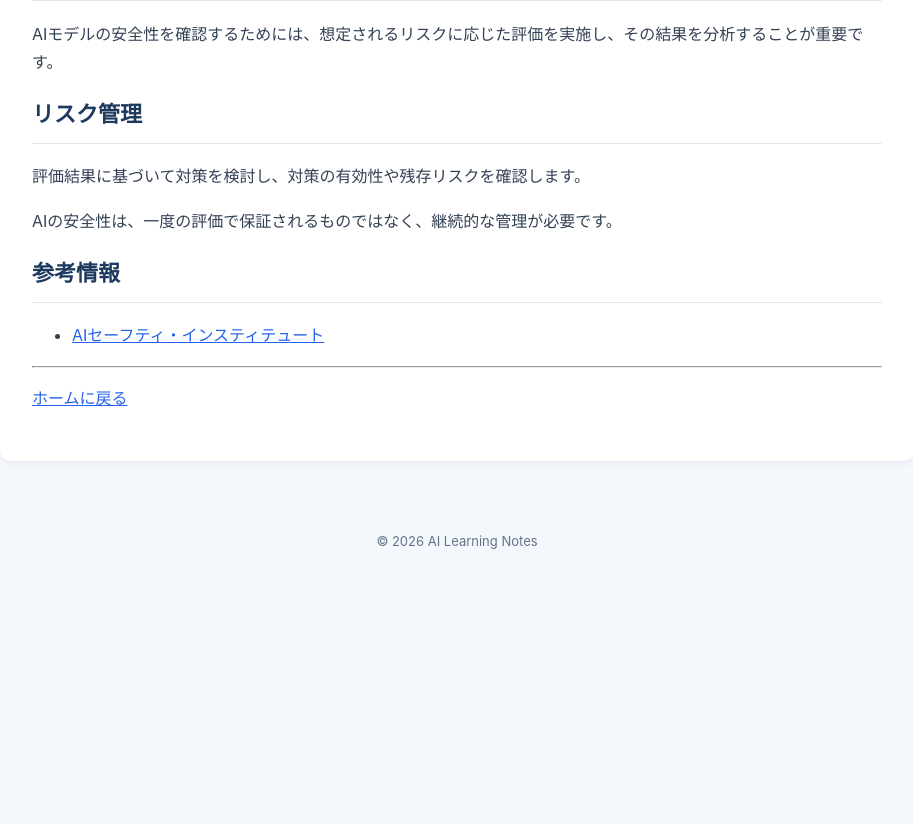
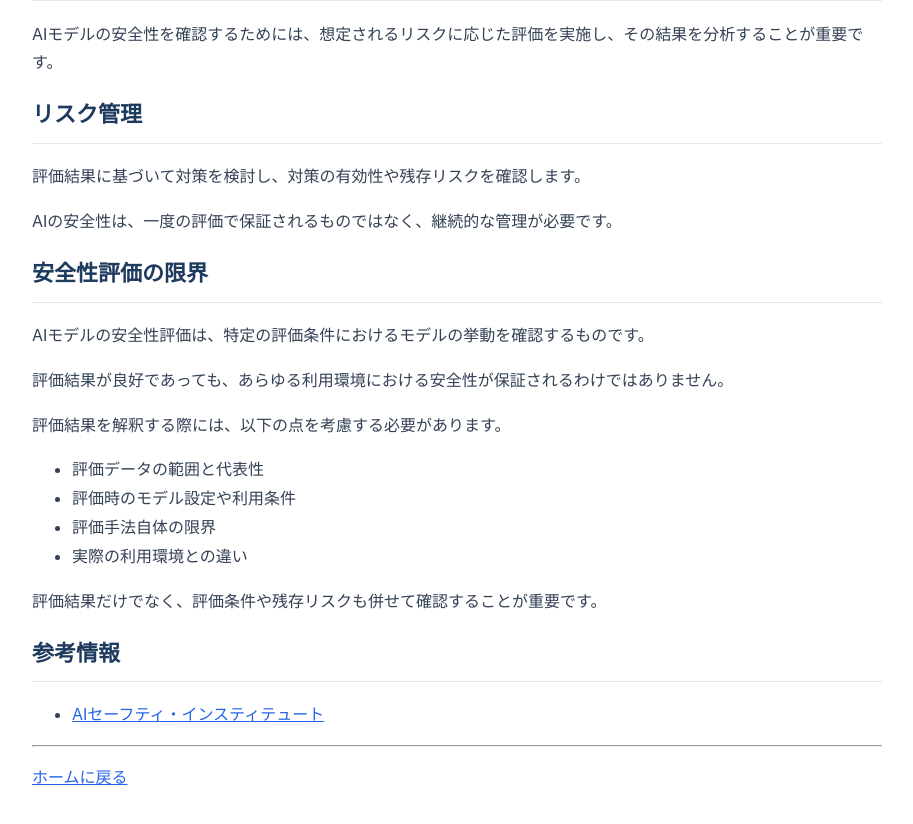
Before and after one commit to willander323-web/ai-learning-notes, a Jekyll site: the page built from safety.md, in a window 1280 px wide and 900 px high, scrolled down 603 px. Shown: the top 824 px of the window, without its empty margins (183-1096 px from the left). Built offline with Jekyll 4.4.1, drawn with Linux system fonts in a browser that asks for light colours; before the commit the page ends 1193 px from its top, so only the background shows below that.

Commit message:
Add limitations of AI safety evaluation
安全性評価の適用範囲、評価条件および残存リスクに関する説明を追加。

```diff
--- a/safety.md
+++ b/safety.md
@@ -22,6 +22,23 @@ AIモデルの安全性を確認するためには、想定されるリスクに
 
 AIの安全性は、一度の評価で保証されるものではなく、継続的な管理が必要です。
 
+## 安全性評価の限界
+
+AIモデルの安全性評価は、特定の評価条件におけるモデルの挙動を確認するものです。
+
+評価結果が良好であっても、あらゆる利用環境における安全性が保証されるわけではありません。
+
+評価結果を解釈する際には、以下の点を考慮する必要があります。
+
+- 評価データの範囲と代表性
+- 評価時のモデル設定や利用条件
+- 評価手法自体の限界
+- 実際の利用環境との違い
+
+評価結果だけでなく、評価条件や残存リスクも併せて確認することが重要です。
+
+
+
 ## 参考情報
 
 - [AIセーフティ・インスティテュート](https://aisi.go.jp/)
```
